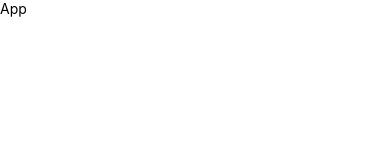
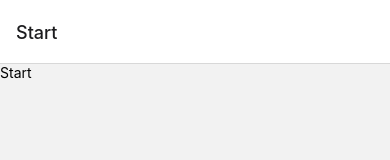
Before and after one commit to mondev811/crud, a React Native app: screen /Start in a window 390 px wide. Shown: the top 160 px of the page. Built offline with nearby package versions, Linux system fonts and the light colour scheme.

Commit message:
Add stack navigator

```diff
--- a/App.js
+++ b/App.js
@@ -1,12 +1,18 @@
 import 'react-native-gesture-handler';
 import {StyleSheet, Text, View} from 'react-native';
 import React from 'react';
+import {NavigationContainer} from '@react-navigation/native';
+import {createStackNavigator} from '@react-navigation/stack';
+import {Start} from './src/views/Start';
+const Stack = createStackNavigator();
 
 const App = () => {
   return (
-    <View>
-      <Text>App</Text>
-    </View>
+    <NavigationContainer>
+      <Stack.Navigator>
+        <Stack.Screen name="Start" component={Start} />
+      </Stack.Navigator>
+    </NavigationContainer>
   );
 };
 
--- /dev/null
+++ b/src/views/Start.js
@@ -0,0 +1,12 @@
+import {StyleSheet, Text, View} from 'react-native';
+import React from 'react';
+
+export const Start = () => {
+  return (
+    <View>
+      <Text>Start</Text>
+    </View>
+  );
+};
+
+const styles = StyleSheet.create({});
```
